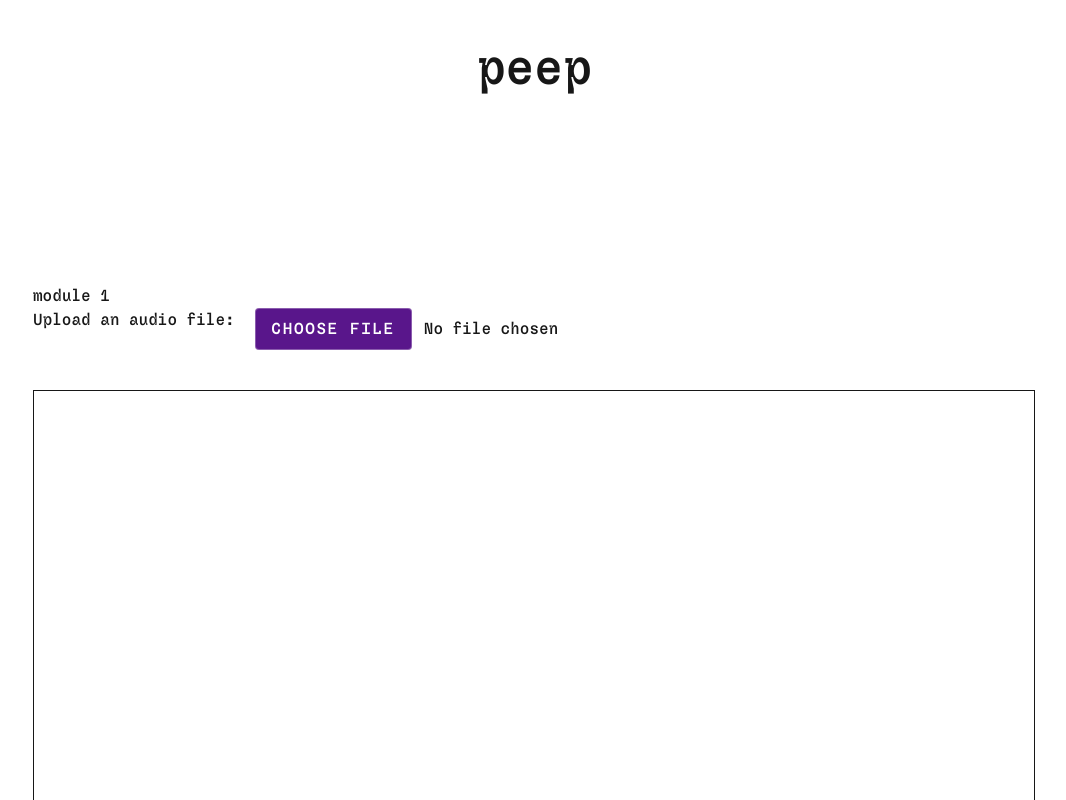
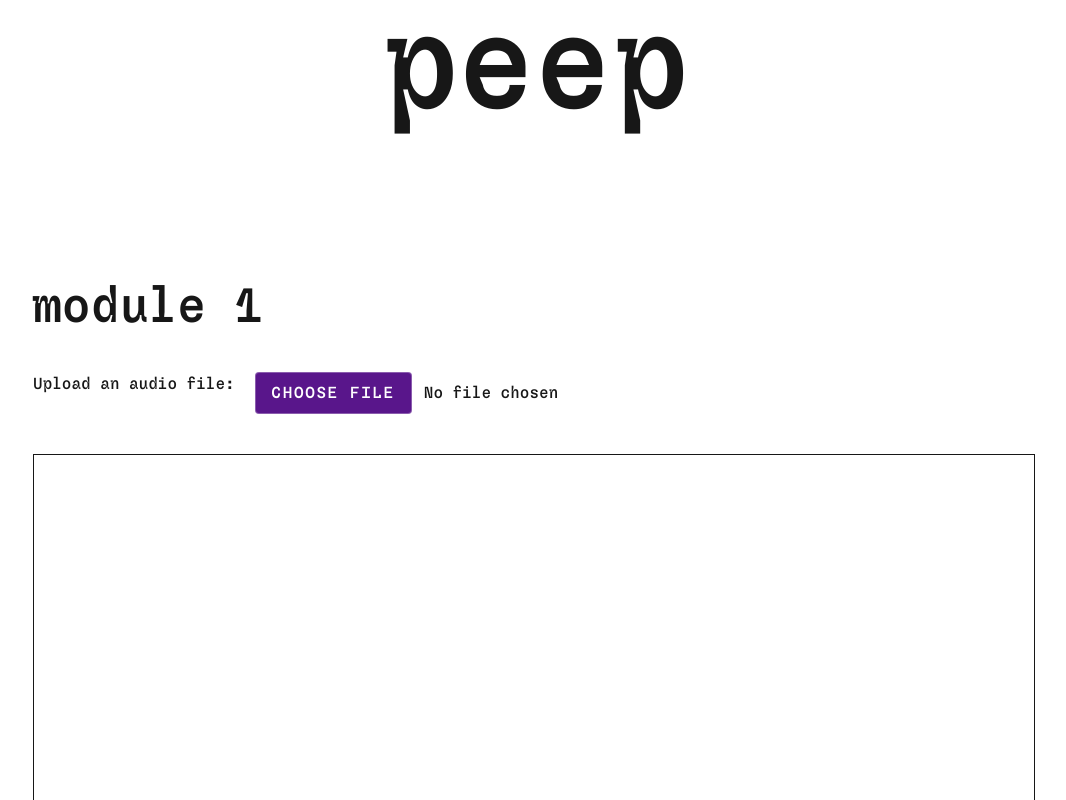
Before and after one commit to jefftbyrd/pEEp, a Next.js app: page / in a window 1280 px wide. Shown: the top 800 px of the page, without its empty margins (106-1172 px from the left). Built offline with nearby package versions, Linux system fonts and the light colour scheme.

Commit message:
adjust global styles

```diff
--- a/app/globals.css
+++ b/app/globals.css
@@ -27,6 +27,10 @@ body {
 }
 
 h1 {
+  @apply font-black text-9xl mb-10;
+}
+
+h2 {
   @apply font-black text-5xl mb-10;
 }
 
```
